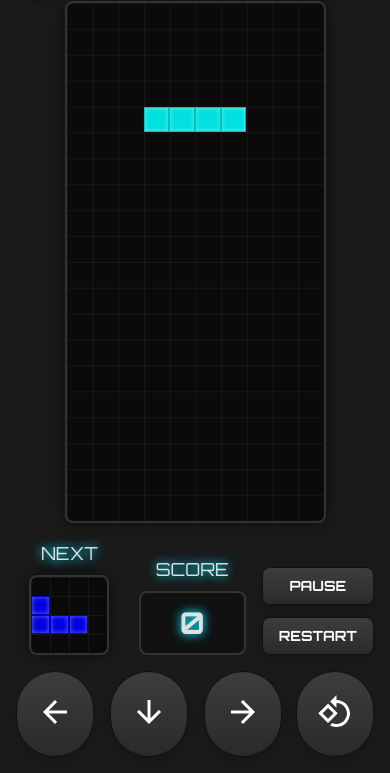
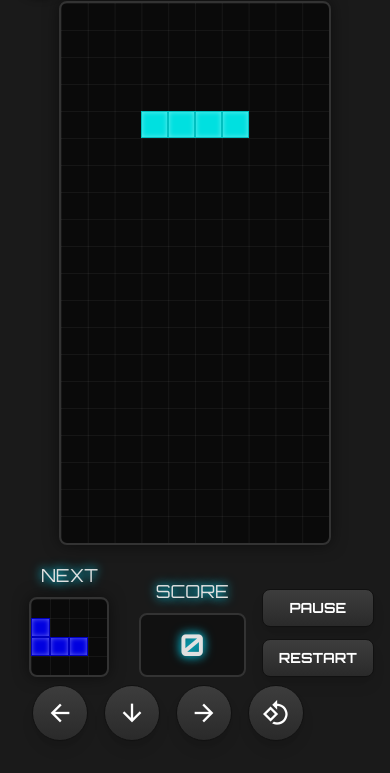
Before and after one commit to vinay-ghate/Arcadia, a plain HTML site: page Tetris/index.html in a window 390 px wide. Shown: the part 71-844 px from the top of the page. Drawn offline with nearby package versions, Linux system fonts and the light colour scheme.

Commit message:
Updated the UI of Tetris

```diff
--- a/Tetris/index.html
+++ b/Tetris/index.html
@@ -55,10 +55,10 @@
                     <button id="right-btn" class="btn-control text-white font-bold p-5 rounded-full shadow-lg">
                         <span class="material-icons text-4xl">arrow_forward</span>
                     </button>
+                    <button id="rotate-btn" class="btn-control text-white font-bold p-5 rounded-full shadow-lg">
+                        <span class="material-icons text-4xl">rotate_90_degrees_ccw</span>
+                    </button>
                 </div>
-                <button id="rotate-btn" class="btn-control text-white font-bold p-5 rounded-full shadow-lg">
-                    <span class="material-icons text-4xl">rotate_90_degrees_ccw</span>
-                </button>
             </div>
         </footer>
     </main>
--- a/Tetris/style.css
+++ b/Tetris/style.css
@@ -159,6 +159,27 @@ body {
     .next-piece {
         width: 80px;
     }
+
+    .on-screen-controls {
+    flex-shrink: 0;
+    /* Reduced padding to bring controls closer to the game */
+    padding: 0.5rem 1rem 1rem 1rem;
+    width: 100%;
+    max-width: 400px;
+    margin: 0 auto;
+    }
+
+    .on-screen-controls .btn-control {
+        padding: 0; /* Override any Tailwind padding */
+        /* Smaller button dimensions */
+        width: 56px;
+        height: 56px;
+    }
+
+    .on-screen-controls .material-icons {
+        /* Smaller icon size */
+        font-size: 28px;
+    }
 }
 
 .back-button {
```
